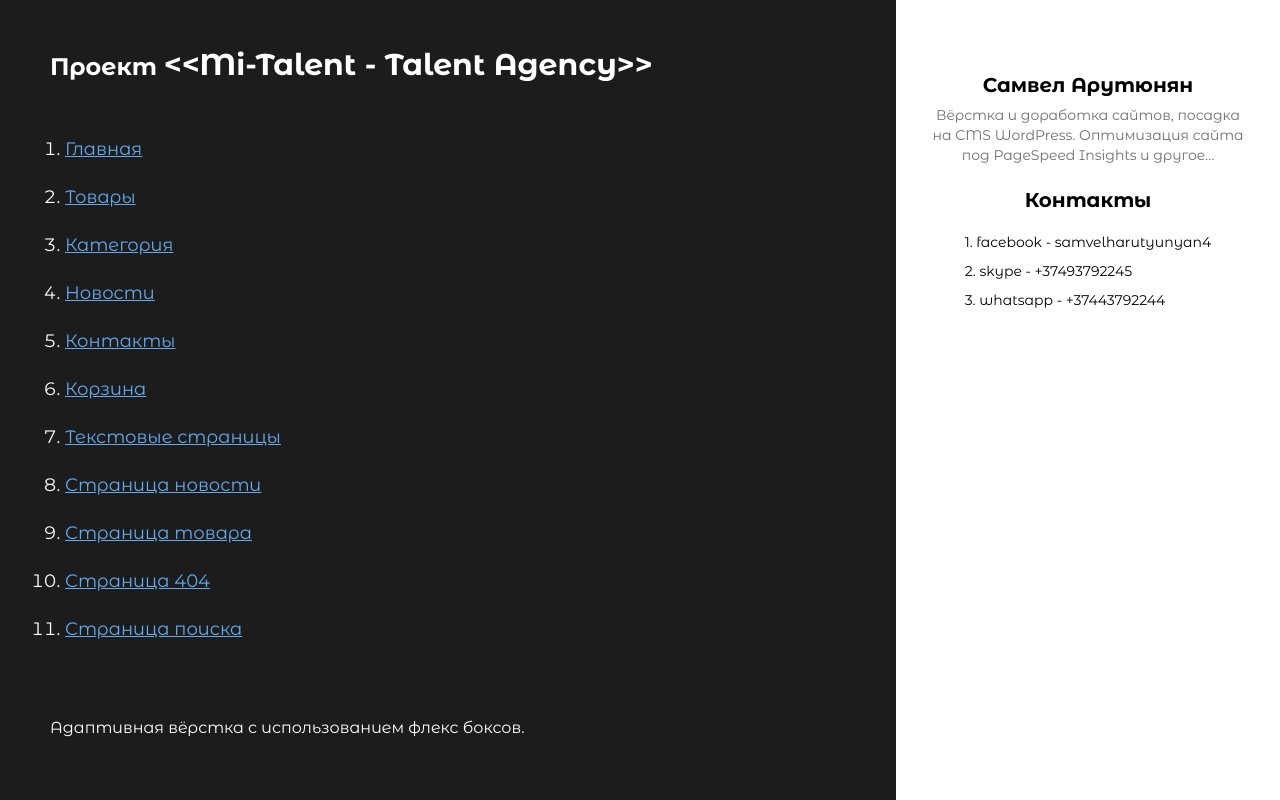
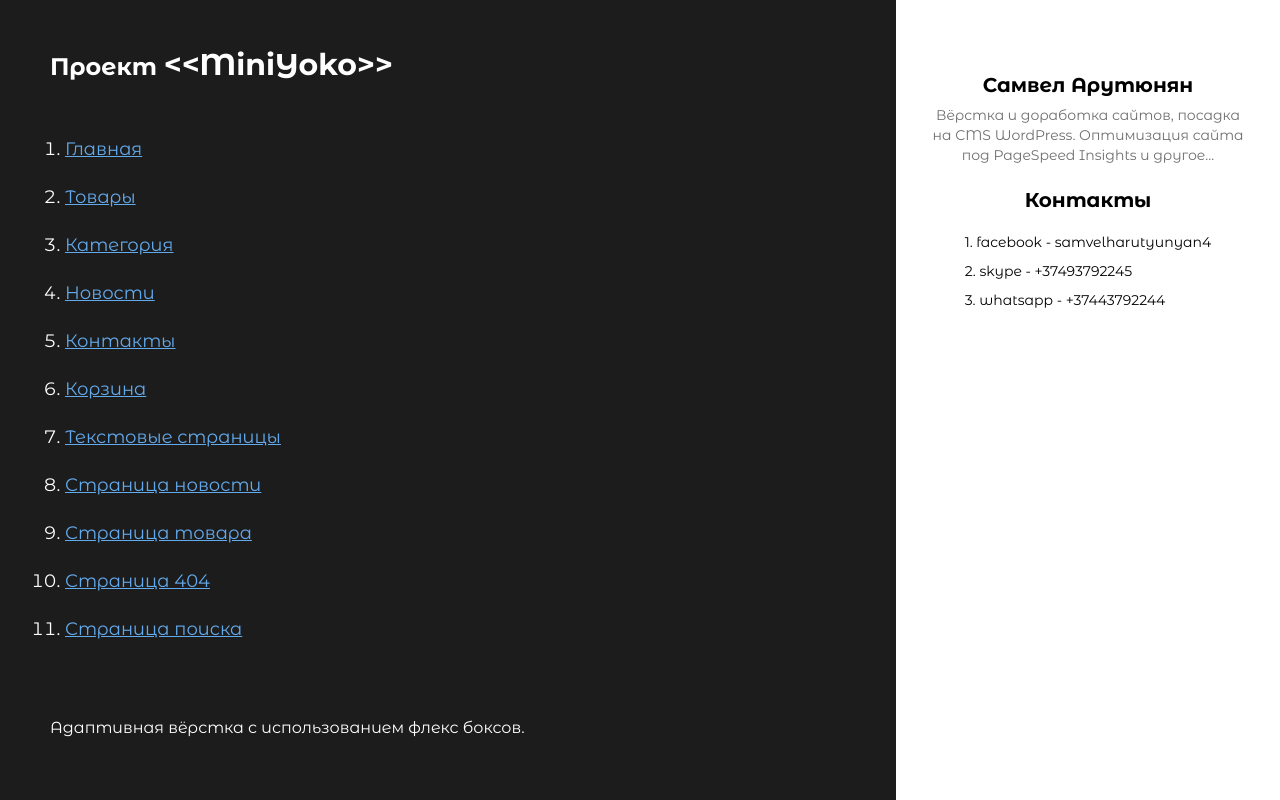
Before and after one commit to samoprod/portfolio-miniyoko-new, a plain HTML site: page index.html in a window 1280 px wide. Drawn offline with Linux system fonts and the light colour scheme.

Commit message:
Update index.html

```diff
--- a/index.html
+++ b/index.html
@@ -18,7 +18,7 @@
 
 		<div class="info-wrap">
 			<div class="project-info">
-				<h1>Проект <span>&lt;&lt;Mi-Talent - Talent Agency&gt;&gt;</span></h1>
+				<h1>Проект <span>&lt;&lt;MiniYoko&gt;&gt;</span></h1>
 				<ol class="project-info__list">
 					<li><a target="_blank" href="https://samoprod.github.io/portfolio-miniyoko-new/pages/index.html">Главная</a></li>
 					<li><a target="_blank" href="https://samoprod.github.io/portfolio-miniyoko-new/pages/catalog.html">Товары</a></li>
```
